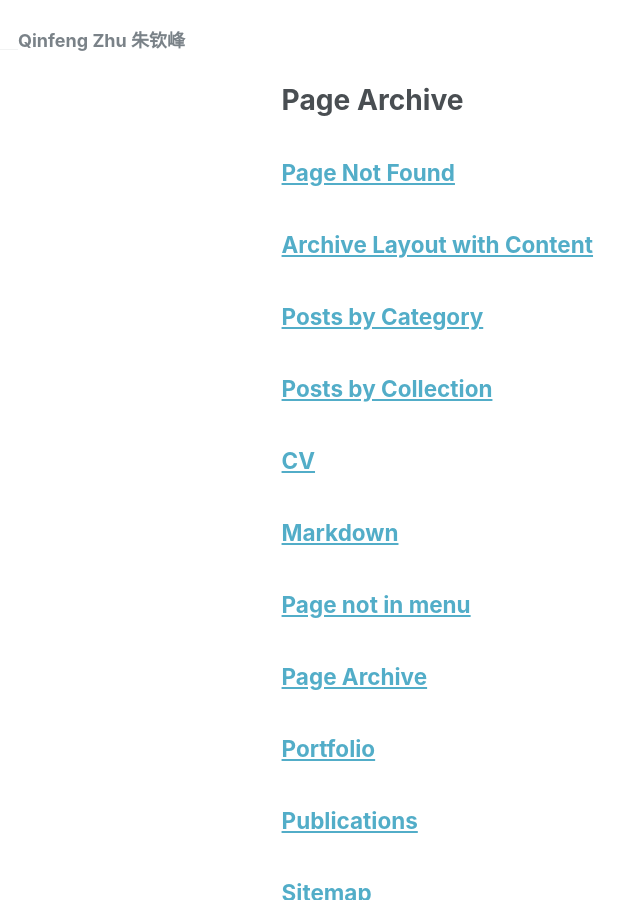
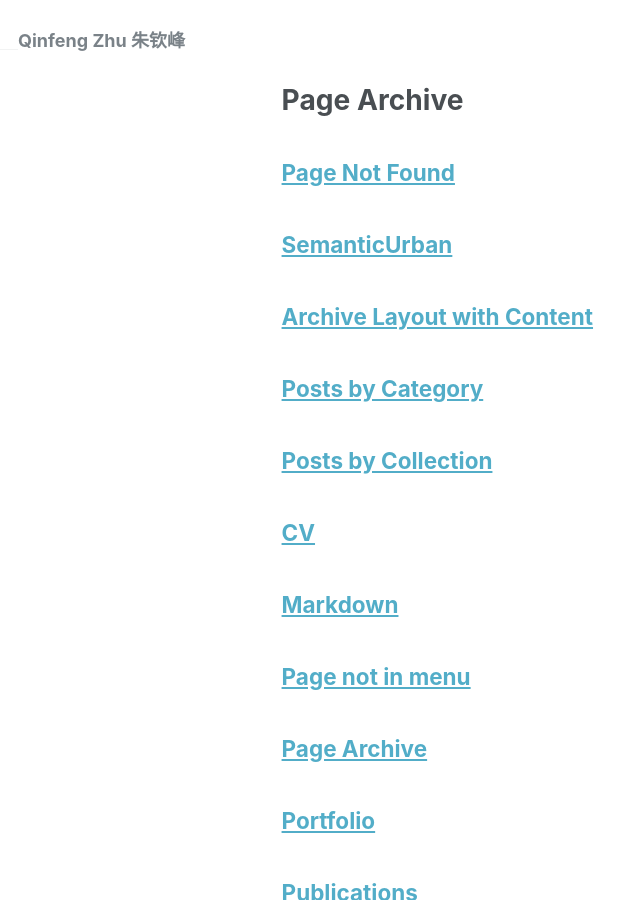
Before and after one commit to zhuqinfeng1999/zhuqinfeng1999.github.io, a Jekyll site: the page built from _pages/page-archive.html, in a window 1280 px wide and 900 px high. Shown: the whole window, without its empty margins (0-640 px from the left). Built offline with Jekyll 4.4.1, drawn with Linux system fonts in a browser that asks for light colours.

Commit message:
Update SemanticUrban.html

```diff
--- a/_pages/SemanticUrban.html
+++ b/_pages/SemanticUrban.html
@@ -1,3 +1,9 @@
+---
+layout: archive
+title: "SemanticUrban"
+permalink: /SemanticUrban/
+author_profile: false
+---
 
 <!DOCTYPE html>
 
```
